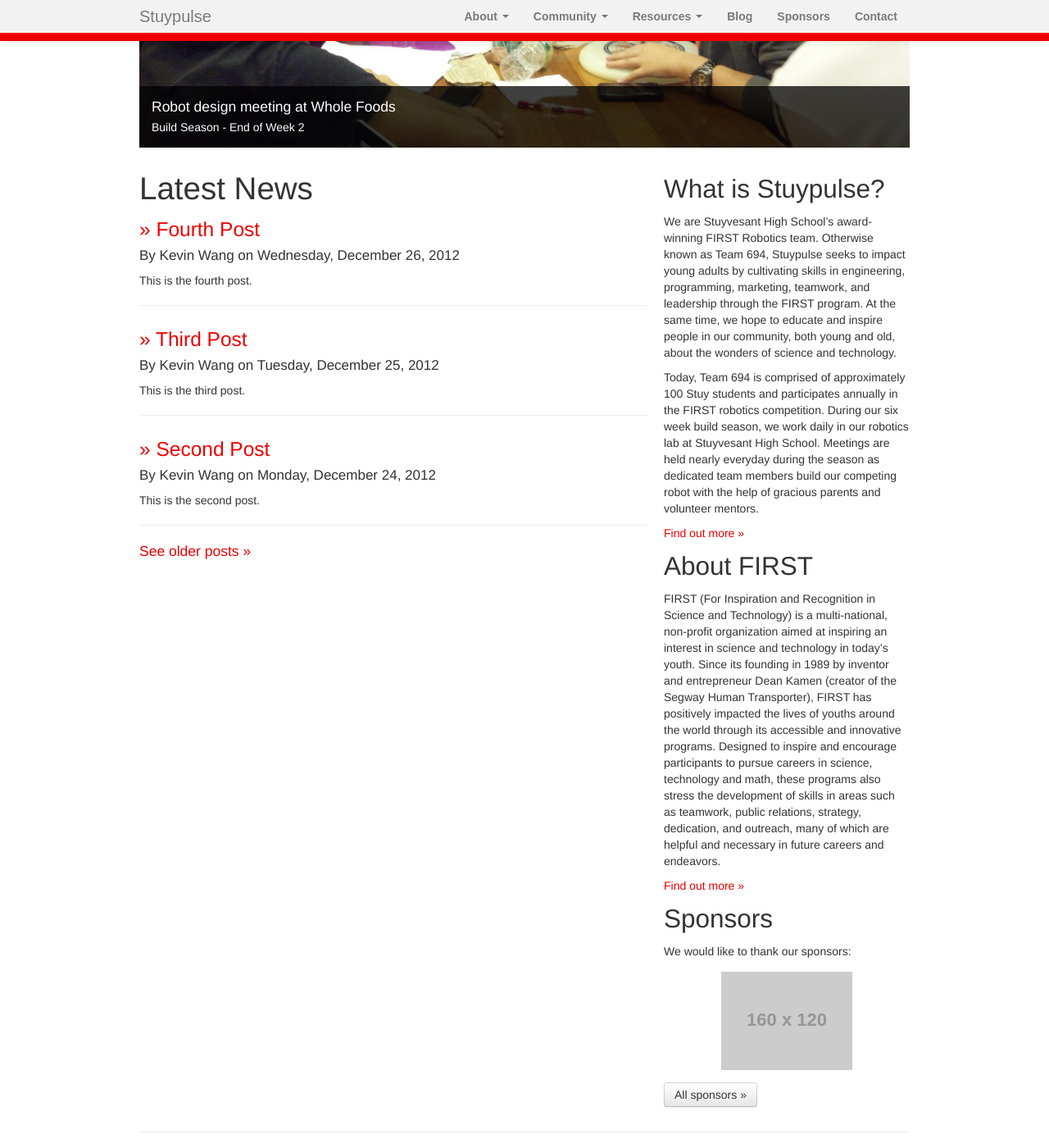
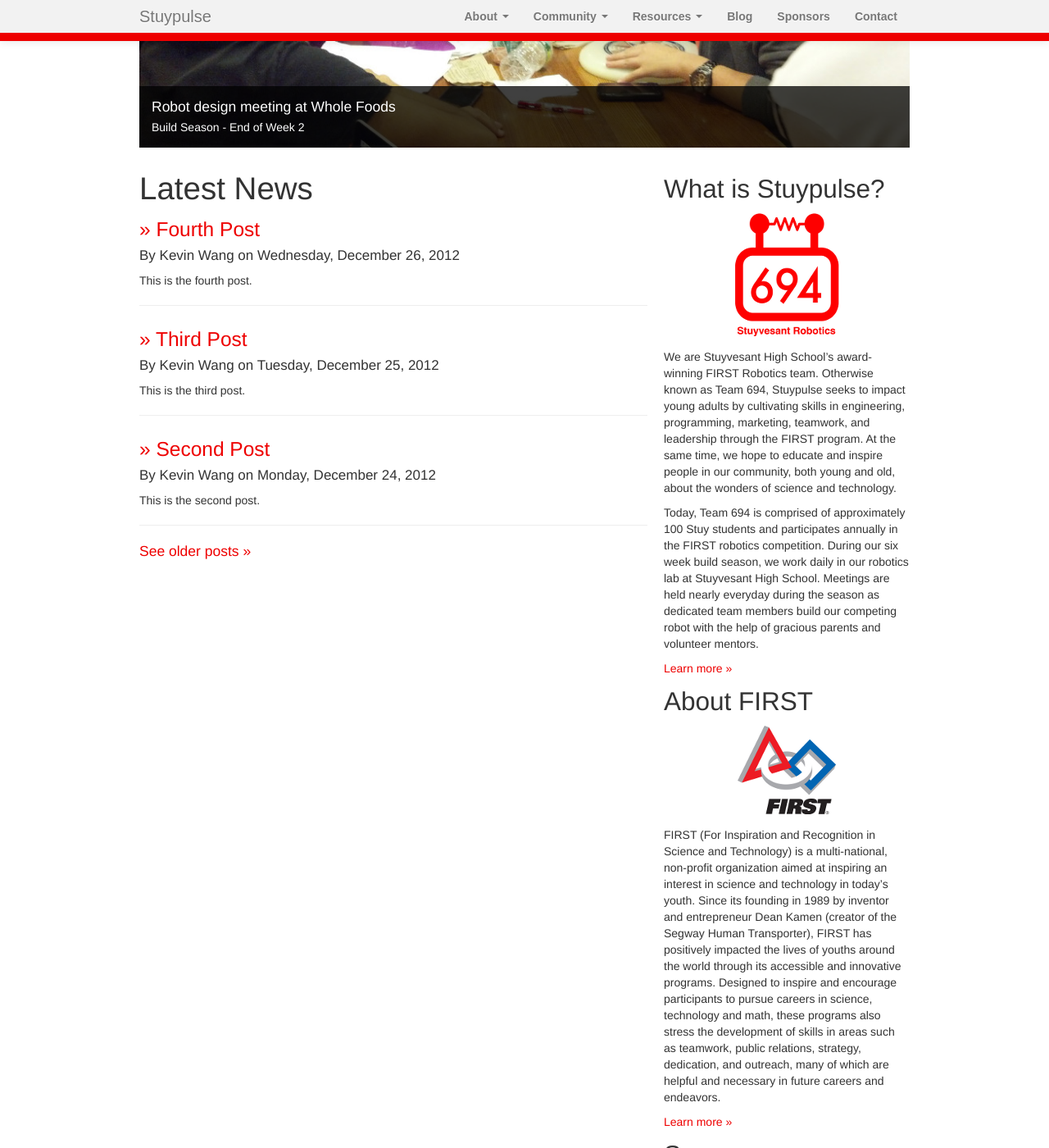
Before and after one commit to StuyPulse/team694.github.io, a Jekyll site: the page built from index.html, in a window 1280 px wide and 1400 px high, scrolled down 360 px. Shown: the whole window at 82% size. Built offline with Jekyll 4.4.1, drawn with Linux system fonts in a browser that asks for light colours; nearby versions of some CDN libraries.

Commit message:
Add 694 and FIRST logos.

```diff
--- a/css/main.css
+++ b/css/main.css
@@ -5,6 +5,10 @@
 /* Spacing for button in carousel caption */
 .carousel-btn {
     margin-top: 14px;
+}
+
+.front-page-thumb {
+    padding: 0px 15px 15px;
 }
 
 /* For sponsor logos */
--- a/index.html
+++ b/index.html
@@ -46,19 +46,25 @@
     </div>
     <div class="span4">
         <h2>What is Stuypulse?</h2>
+        <div class="sponsor-logo-container">
+            <img class="front-page-thumb" src="/img/694-logo.png">
+        </div>
         <p>We are Stuyvesant High School’s award-winning FIRST Robotics team. Otherwise known as Team 694, Stuypulse seeks to impact young adults by cultivating skills in engineering, programming, marketing, teamwork, and leadership through the FIRST program. At the same time, we hope to educate and inspire people in our community, both young and old, about the wonders of science and technology.</p>
         <p>Today, Team 694 is comprised of approximately 100 Stuy students and participates annually in the FIRST robotics competition. During our six week build season, we work daily in our robotics lab at Stuyvesant High School. Meetings are held nearly everyday during the season as dedicated team members build our competing robot with the help of gracious parents and volunteer mentors.</p>
-        <p><a href="/about/">Find out more &raquo;</a></p>
+        <p><a href="/about/">Learn more &raquo;</a></p>
 
         <h2>About FIRST</h2>
+        <div class="sponsor-logo-container">
+            <a href="http://www.usfirst.org/"><img class="front-page-thumb" src="/img/first-logo.png"></a>
+        </div>
         <p>FIRST (For Inspiration and Recognition in Science and Technology) is a multi-national, non-profit organization aimed at inspiring an interest in science and technology in today’s youth. Since its founding in 1989 by inventor and entrepreneur Dean Kamen (creator of the Segway Human Transporter), FIRST has positively impacted the lives of youths around the world through its accessible and innovative programs. Designed to inspire and encourage participants to pursue careers in science, technology and math, these programs also stress the development of skills in areas such as teamwork, public relations, strategy, dedication, and outreach, many of which are helpful and necessary in future careers and endeavors.</p>
-        <p><a href="/about/first/">Find out more &raquo;</a></p>
+        <p><a href="/about/first/">Learn more &raquo;</a></p>
 
         <h2>Sponsors</h2>
         We would like to thank our sponsors:
         <div class="sponsor-logo-container">
             <a href="#"><img class="sponsor-logo" src="http://placehold.it/160x120"></a>
         </div>
-        <p><a class="btn" href="/sponsors/">All sponsors &raquo;</a></p>
+        <p><a href="/sponsors/">All sponsors &raquo;</a></p>
     </div>
 </div>
```
Also changed, not shown: img/694-logo.png (added), img/first-logo.png (added).
